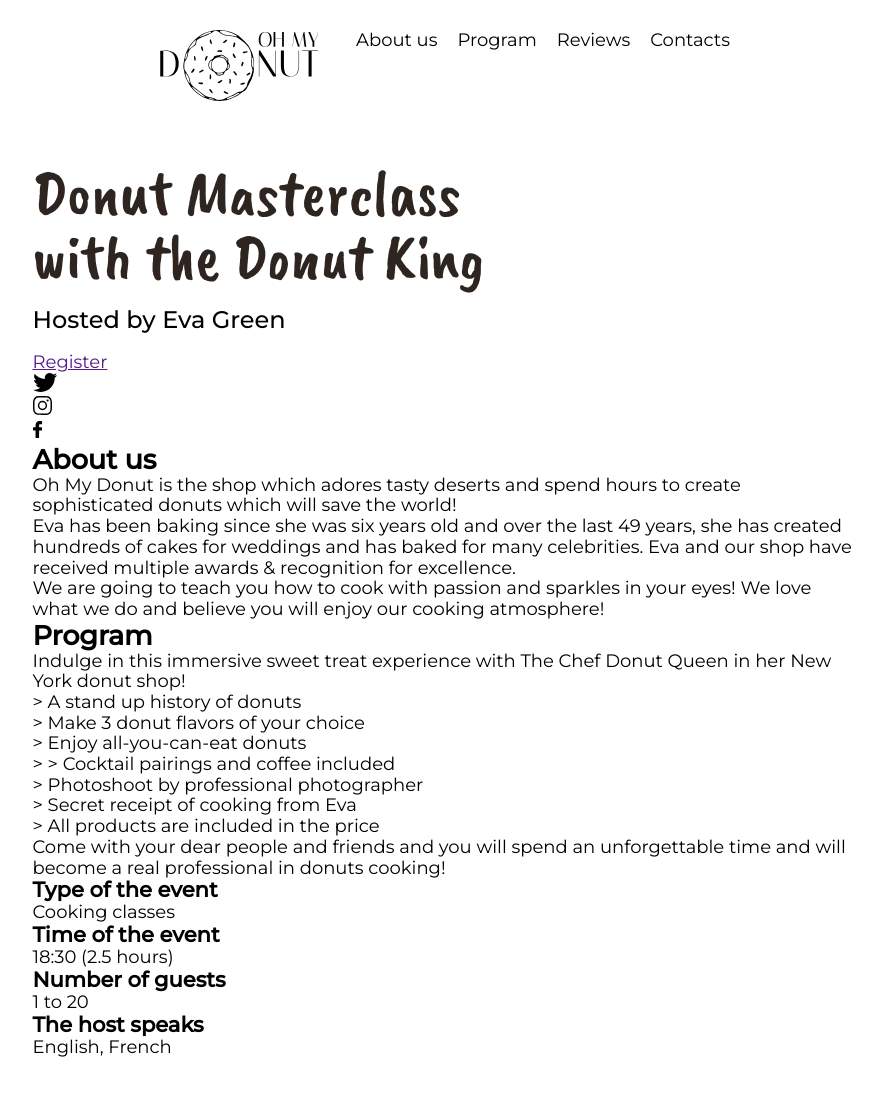
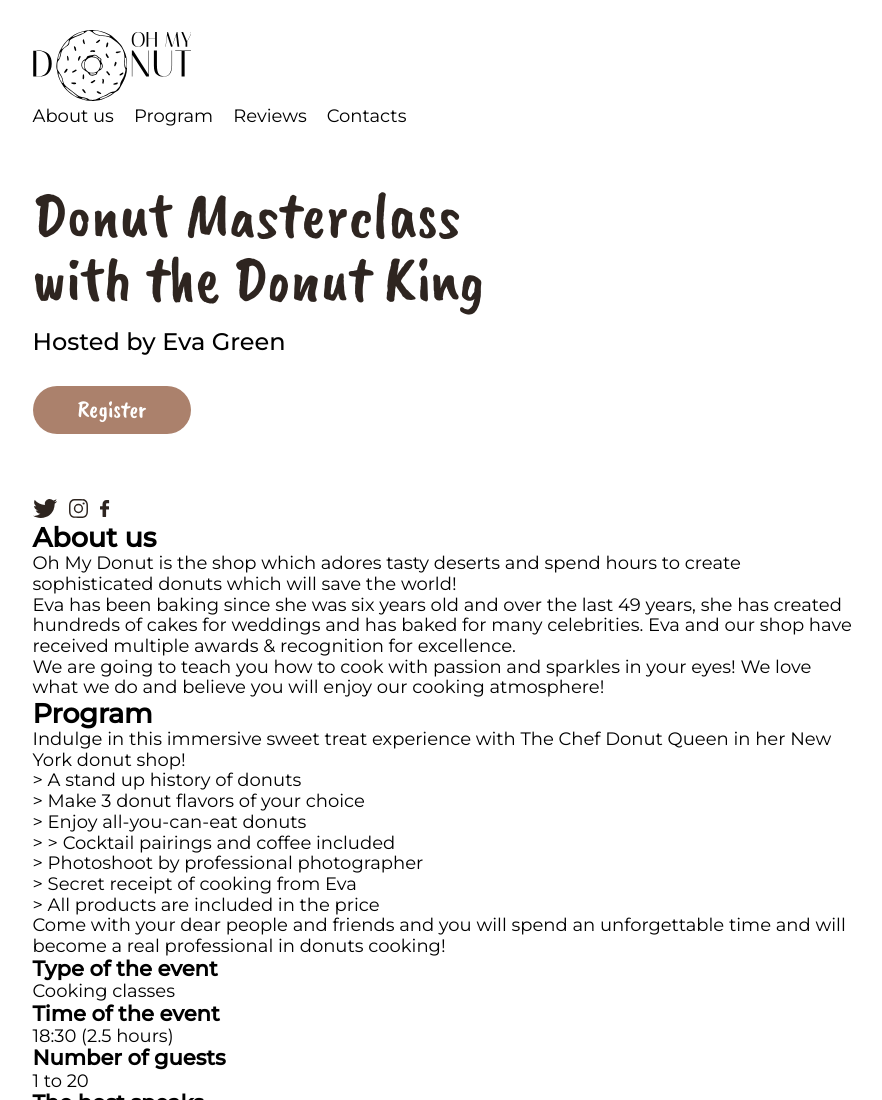
Before and after one commit to Denys-Saveliev/Donuts, a plain HTML site: page index.html in a window 1280 px wide. Shown: the top 1100 px of the page, without its empty margins (195-1077 px from the left). Drawn offline with nearby package versions, Linux system fonts and the light colour scheme.

Commit message:
adding styles for hero sections

```diff
--- a/css/styles.css
+++ /dev/null
@@ -1,42 +0,0 @@
- .hero-btn {
-    display: flex;
-    justify-content: center;
-    align-items: center;
-    width: 158px;
-    height: 45px;
-    line-height: calc(65 / 24);
-    background-color: #AB816C;
-    border-radius: 25px;
-    margin-bottom: 55px;
- }
-
- .hero-btn__link {
-    font-family: Caveat Brush;
-    font-weight: 400;
-    font-size: 24px;
-    text-decoration: none;
-    color: #ffffff;
- }
-
- .hero-btn:hover,
- .hero-btn:focus {
-    background-color: #876655;
-    cursor: pointer;
- }
-
- .hero-btn:active {
-    background-color: #674D40;
- }
-
- .hero-social {
-    display: flex;
-
- }
-
- .hero-social__item:not(:last-child) {
-    margin-right: 12px;
- }
-
- .hero-social__icon {
-    fill: var(--main-color);
- }
--- a/index.html
+++ b/index.html
@@ -42,25 +42,25 @@
          <div class="container hero">
             <h1 class="hero__title">Donut Masterclass <br> with the Donut King</h1>
             <p class="hero__text">Hosted by Eva Green</p>
-            <div class="hero-btn"><a href="" class="hero-btn__link">Register</a></div>
+            <a href="" class="btn hero-btn__link">Register</a>
             <ul class="hero-social">
                <li class="hero-social__item">
                   <a href="" class="hero-social__link">
-                     <svg width="24" height="19" class="hero-social__icon">
+                     <svg class="hero-social__icon hero-social__icon--twitter">
                         <use href="images\sprite.svg#icon-twitter"></use>
                      </svg>
                   </a>
                </li>
                <li class="hero-social__item">
                   <a href="" class="hero-social__link">
-                     <svg width="19" height="19" class="hero-social__icon">
+                     <svg class="hero-social__icon hero-social__icon--instagram">
                         <use href="images\sprite.svg#icon-instagram"></use>
                      </svg>
                   </a>
                </li class="hero-social__item">
                <li>
                   <a href="" class="hero-social__link">
-                     <svg width="10" height="19" class="hero-social__icon">
+                     <svg class="hero-social__icon hero-social__icon--facebook">
                         <use href="images\sprite.svg#icon-facebook"></use>
                      </svg>
                   </a>
--- a/sass/component/_btn.scss
+++ b/sass/component/_btn.scss
@@ -0,0 +1,19 @@
+.btn {
+   font-family: Caveat Brush;
+   font-weight: 400;
+   padding: 10px 45px;
+   border-radius: 25px;
+   text-decoration: none;
+   color: $btn-color;
+   background-color: $btn-bg-color;
+
+   &:hover,
+   &:focus {
+      background-color: #876655;
+      cursor: pointer;
+   }
+
+   &:active {
+      background-color: #674d40;
+   }
+}
--- a/sass/component/_logo.scss
+++ b/sass/component/_logo.scss
@@ -12,7 +12,7 @@
 }
 
 .logo__icon {
-   @media screen and (min-width: 320px) {
+   @media screen and (max-width: 1279px) {
       width: 96px;
       height: 43px;
    }
--- a/sass/layout/_header.scss
+++ b/sass/layout/_header.scss
@@ -11,8 +11,12 @@
 }
 
 .header__container {
-   @media screen and (min-width: 320px) {
+   @media screen and (max-width: 1279px) {
       display: flex;
       justify-content: center;
    }
+
+   @media screen and (min-width: 1280px) {
+      justify-content: start;
+   }
 }
--- a/sass/layout/_hero.scss
+++ b/sass/layout/_hero.scss
@@ -1,8 +1,10 @@
 .hero {
    padding-top: 30px;
+   text-align: center;
 
    @media screen and (min-width: 768px) {
       padding-top: 10px;
+      text-align: left;
    }
 
    @media screen and (min-width: 1280px) {
@@ -13,7 +15,7 @@
 .hero__title {
    font-family: Caveat Brush;
    margin-bottom: 3px;
-   text-align: center;
+
    @include font(400, 30px, 1.26);
    color: $main-color;
 
@@ -31,17 +33,81 @@
 .hero__text {
    margin-bottom: 25px;
    @include font(500, 16px, 1.25);
-   text-align: center;
+
    color: var(--main-color);
 
    @media screen and (min-width: 768px) {
-      margin-bottom: 14px;
-      text-align-last: left;
+      margin-bottom: 25px;
+      text-align: left;
    }
 
    @media screen and (min-width: 1280px) {
-      margin-bottom: 18px;
-      text-align: left;
+      margin-bottom: 30px;
       @include font(500, 24px, 1.21);
    }
 }
+
+.hero-btn__link {
+   display: inline-block;
+   margin-bottom: 45px;
+
+   @media screen and (min-width: 768px) {
+      margin-bottom: 30px;
+   }
+
+   @media screen and (min-width: 1280px) {
+      margin-bottom: 65px;
+      font-size: 24px;
+   }
+}
+
+.hero-social {
+   display: flex;
+   justify-content: center;
+
+   @media screen and (min-width: 768px) {
+      justify-content: start;
+   }
+}
+
+.hero-social__item:not(:last-child) {
+   margin-right: 9px;
+
+   @media screen and (min-width: 768px) {
+      margin-right: 12px;
+   }
+}
+
+.hero-social__icon {
+   fill: $main-color;
+}
+
+.hero-social__icon--twitter {
+   width: 19px;
+   height: 15px;
+
+   @media screen and (min-width: 768px) {
+      width: 24px;
+      height: 19px;
+   }
+}
+
+.hero-social__icon--instagram {
+   width: 15px;
+   height: 15px;
+
+   @media screen and (min-width: 768px) {
+      width: 19px;
+      height: 19px;
+   }
+}
+
+.hero-social__icon--facebook {
+   width: 8px;
+   height: 15px;
+
+   @media screen and (min-width: 768px) {
+      width: 10px;
+      height: 19px;
+   }
+}
--- a/sass/main.scss
+++ b/sass/main.scss
@@ -10,6 +10,7 @@
 @import "./component/container";
 @import "./component/logo";
 @import "./component/nav-panel";
+@import "./component/btn";
 
 //*------------------------- *LAYOUT
 @import "./layout/header";
--- a/sass/utils/_variables.scss
+++ b/sass/utils/_variables.scss
@@ -1,3 +1,4 @@
 $main-color: #2e2520;
 $main-bg-color: #fffff9;
 $btn-color: #ffffff;
+$btn-bg-color: #ab816c;
```
Also changed, not shown: css/main.css, css/main.min.css, 2 other files.
